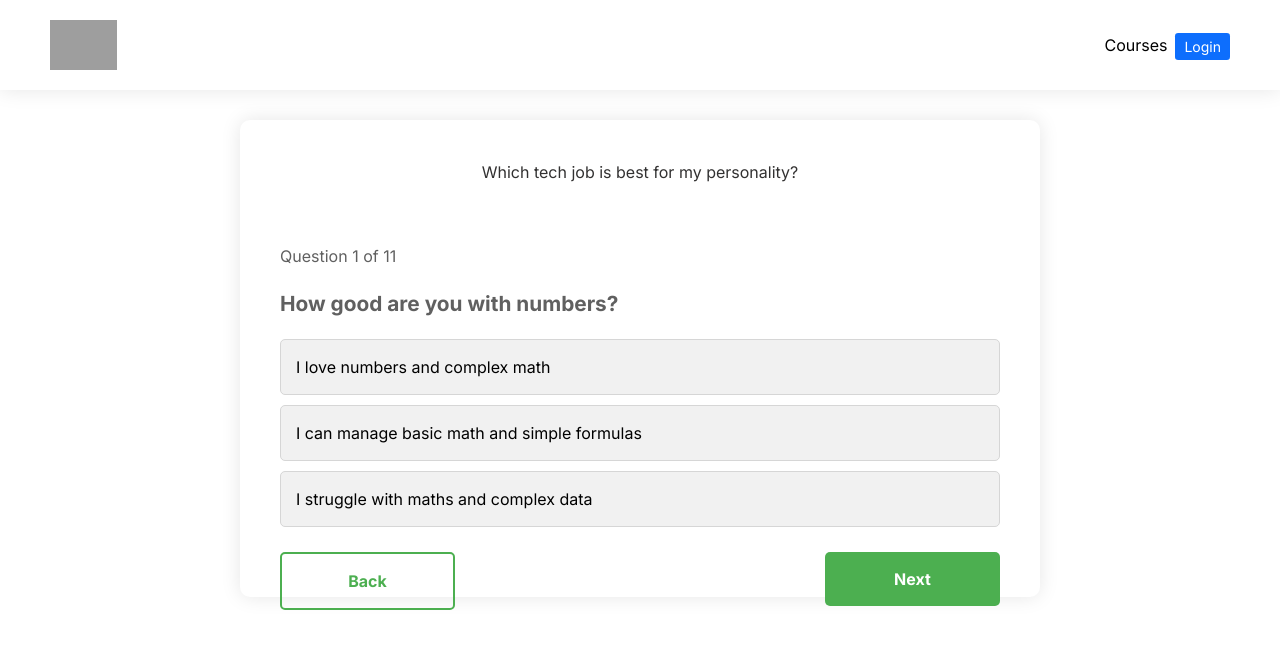
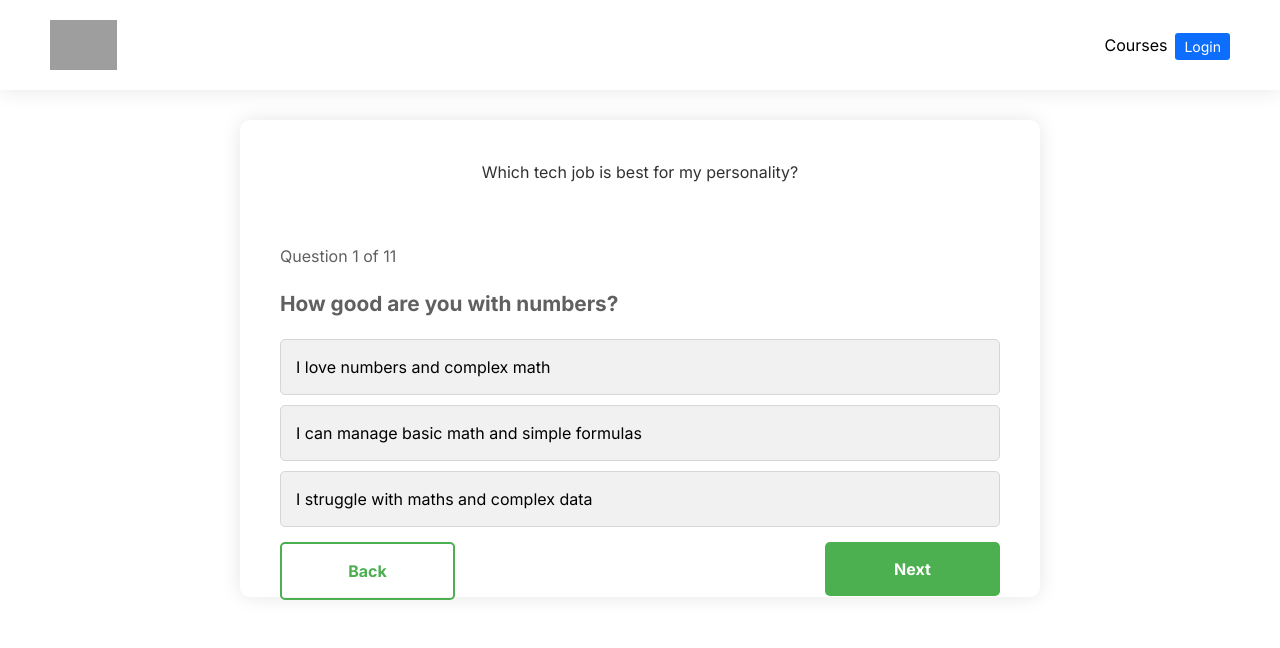
Before and after one commit to SLASSCOM/recommend-me-a-career, a Next.js app: page / in a window 1280 px wide. Shown: the top 648 px of the page. Built offline with nearby package versions, Linux system fonts and the light colour scheme; grey boxes are pictures that could not be loaded.

Commit message:
Updated 18L15 - 20/09/2023

```diff
--- a/src/app/globals.css
+++ b/src/app/globals.css
@@ -89,9 +89,9 @@ input[type="radio"]:checked + label {
   border-radius: 5px;
   cursor: pointer;
   transition: background-color 0.2s;
-  margin-bottom: 20px;
+  margin-bottom: 40px;
   text-align: center;
-  margin-top: 15px;
+  margin-top: 5px;
 }
 
 #back {
```
